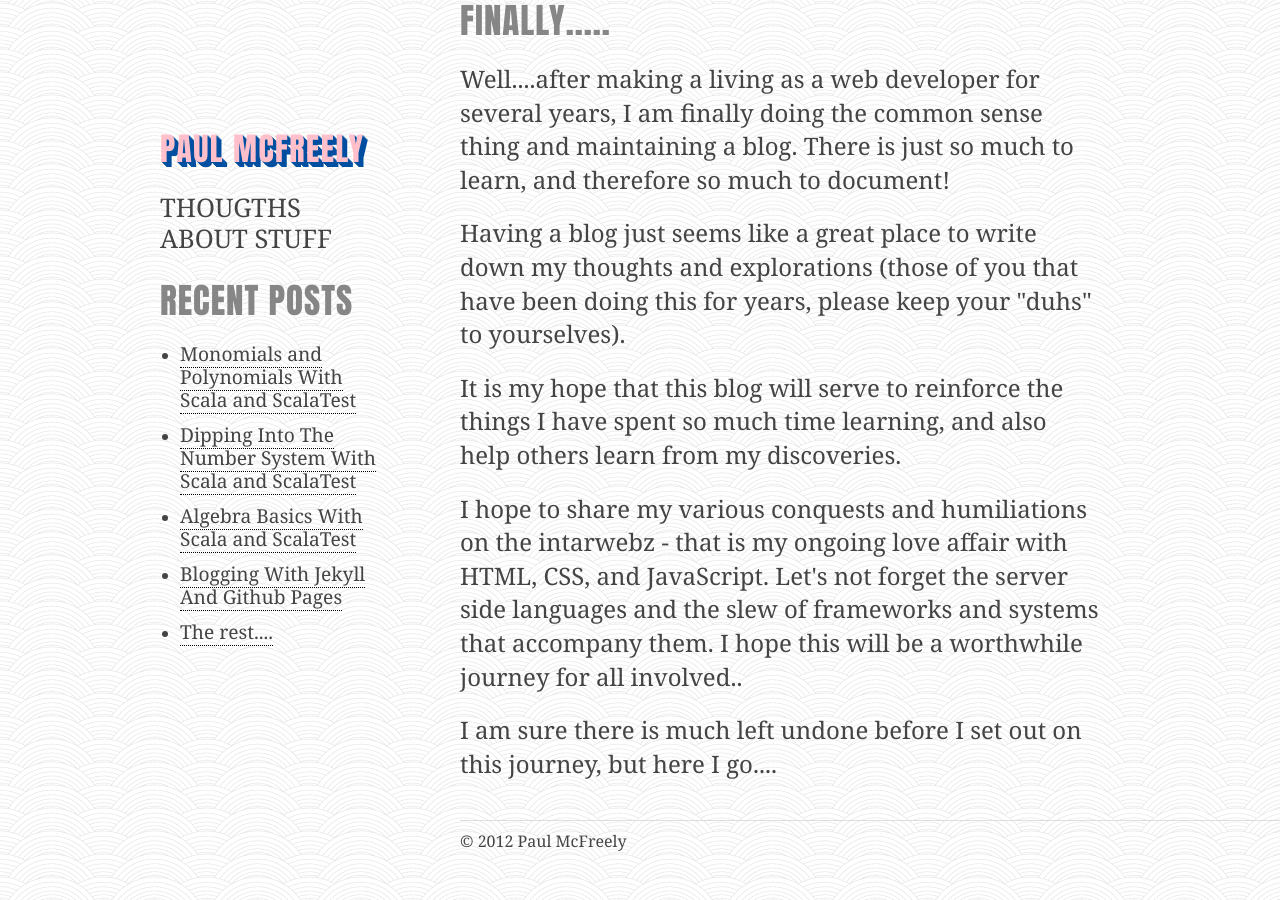
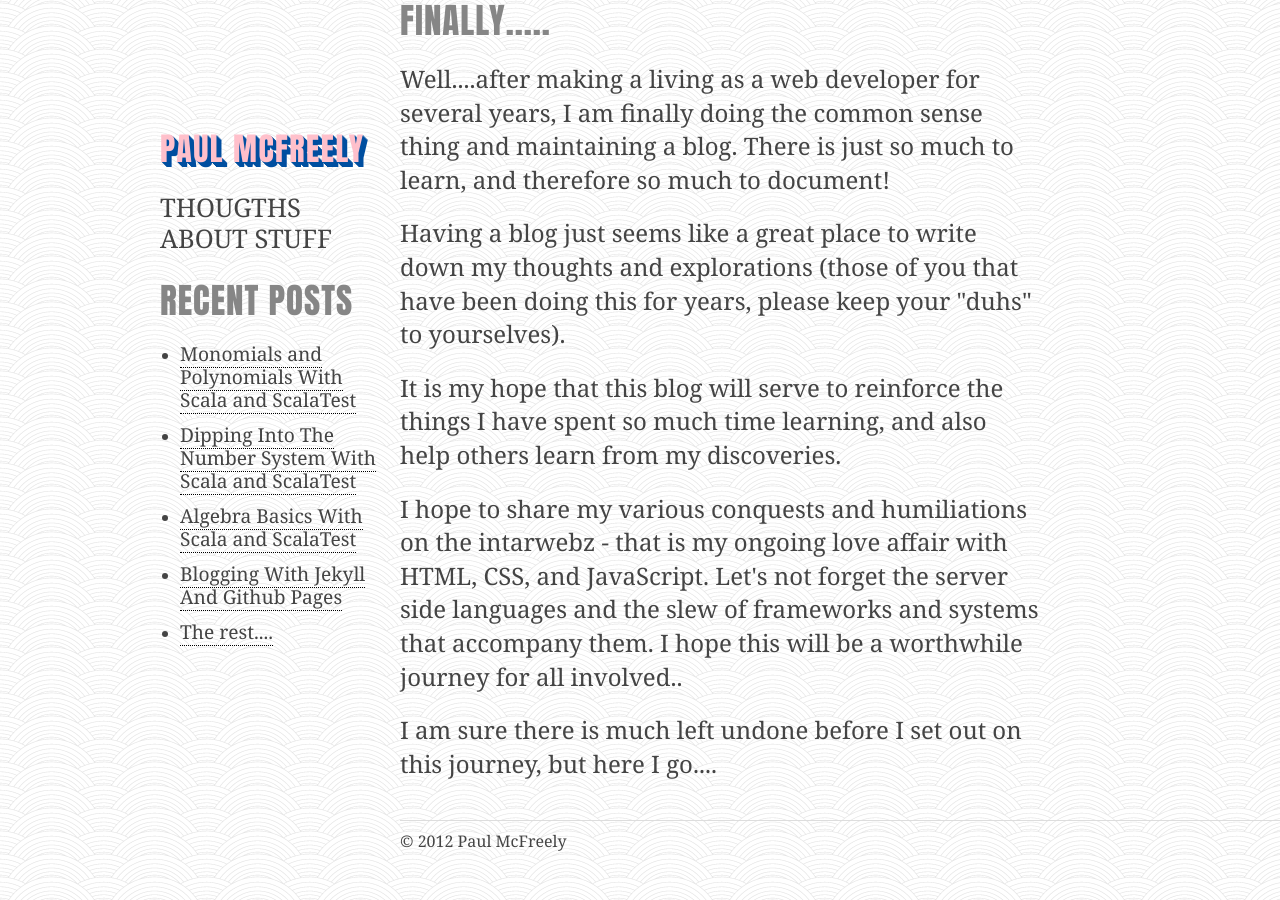
Before and after one commit to McFreely/mcfreely.github.com, a Jekyll site: the page built from _posts/2011-10-29-finally.html, in a window 1280 px wide. Built offline with Jekyll 4.4.1, drawn with Linux system fonts in a browser that asks for light colours.

Commit message:
deletion of offset

```diff
--- a/_layouts/post.html
+++ b/_layouts/post.html
@@ -1,6 +1,6 @@
 {% include head.html %}
 {% include sidebar.html %}
-<div class="eleven columns offset-by-one omega">
+<div class="eleven columns omega">
 	<div id="main" role="main">
 		<article>
 			<h2>{{ page.title }}</h2>
```
